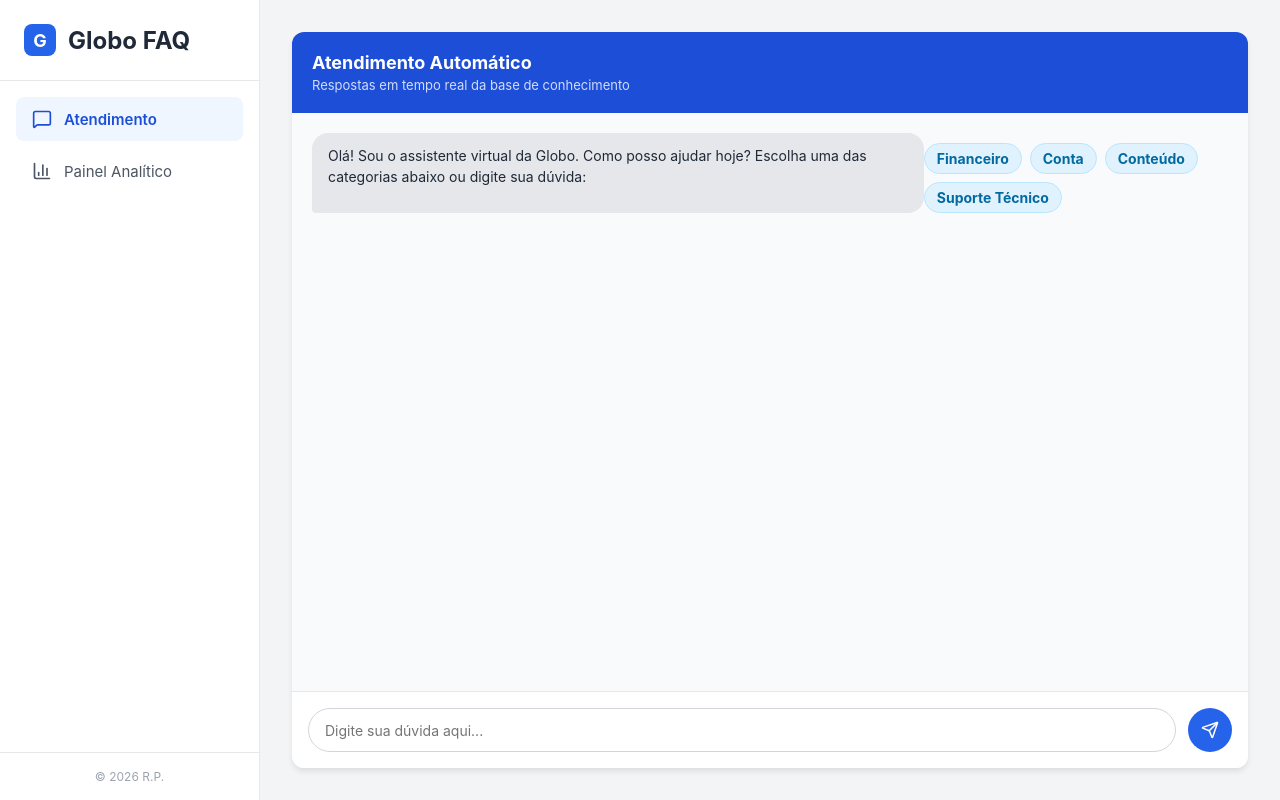
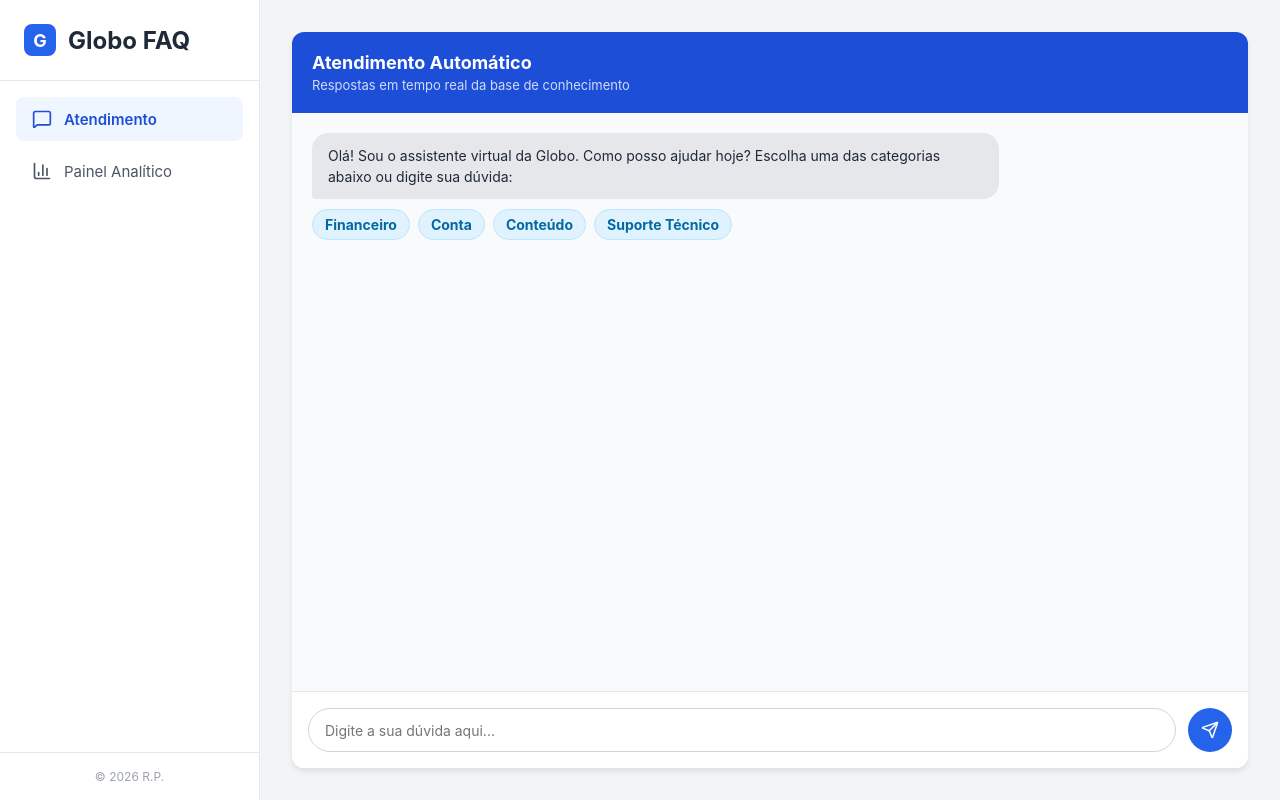
Before and after one commit to rafaelrspatrocinio/chatbot, a React (Vite) app in the folder frontend-chatbot/: page / in a window 1280 px wide. Built offline with nearby package versions, Linux system fonts and the light colour scheme.

Commit message:
Inclementando rolagem automatica e ajustando layout

```diff
--- a/frontend-chatbot/src/Chatbot.jsx
+++ b/frontend-chatbot/src/Chatbot.jsx
@@ -1,4 +1,4 @@
-import { useState, useRef, useEffect } from 'react';
+import React, { useState, useRef, useEffect } from 'react';
 import axios from 'axios';
 import { Send } from 'lucide-react';
 
@@ -11,40 +11,41 @@
     }
   ]);
   const [input, setInput] = useState('');
+
+  // 1. Referência para o auto-scroll
   const fimDoChatRef = useRef(null);
 
-  // Faz o scroll automático para a última mensagem
+  // 2. Efeito que faz a rolagem sempre que uma nova mensagem entra
   useEffect(() => {
     fimDoChatRef.current?.scrollIntoView({ behavior: 'smooth' });
   }, [mensagens]);
 
   const enviarPergunta = async (eventoOuTexto) => {
-    // Previne o recarregamento da página se vier do form de envio
+    // Previne o recarregamento da página (acionado ao pressionar Enter no form)
     if (eventoOuTexto && eventoOuTexto.preventDefault) {
       eventoOuTexto.preventDefault();
     }
 
-    // Identifica se a chamada veio do botão (string) ou do input de texto
+    // Identifica se a chamada veio do botão rápido (string) ou do input de texto
     const textoPergunta = typeof eventoOuTexto === 'string' ? eventoOuTexto : input;
 
     if (!textoPergunta.trim()) return;
 
-    // Adiciona a pergunta do usuário à tela
+    // Adiciona a pergunta do utilizador ao ecrã
     const novaMensagemUsuario = { remetente: 'usuario', texto: textoPergunta };
     setMensagens((prev) => [...prev, novaMensagemUsuario]);
 
-    // Só limpa o input se a mensagem foi enviada pelo campo de texto
+    // Limpa o input apenas se a mensagem foi enviada pelo campo de texto
     if (typeof eventoOuTexto !== 'string') {
       setInput('');
     }
 
     try {
-      // Chama a nossa API em Python no Docker/Render
       const resposta = await axios.post('https://chatbot-v8a5.onrender.com/api/v1/chatbot/perguntar', {
         pergunta: textoPergunta
       });
 
-      // Adiciona a resposta do bot à tela
+      // Adiciona a resposta da base de conhecimento
       setMensagens((prev) => [...prev, { remetente: 'bot', texto: resposta.data.resposta }]);
     } catch (erro) {
       setMensagens((prev) => [...prev, {
@@ -68,7 +69,7 @@
               {msg.texto}
             </div>
 
-            {/* Renderiza os botões de opção se a mensagem possuir essa propriedade */}
+            {/* Renderiza os botões de opção rápida */}
             {msg.opcoes && (
               <div style={{ display: 'flex', gap: '8px', flexWrap: 'wrap', marginTop: '10px' }}>
                 {msg.opcoes.map((opcao, i) => (
@@ -92,20 +93,22 @@
                 ))}
               </div>
             )}
-
           </div>
         ))}
+        {/* Âncora invisível onde o scroll automático vai parar */}
         <div ref={fimDoChatRef} />
       </div>
 
+      {/* O uso do <form> permite que a tecla "Enter" acione o envio automaticamente */}
       <form className="chat-input-area" onSubmit={enviarPergunta}>
         <input
           type="text"
-          placeholder="Digite sua dúvida aqui..."
+          placeholder="Digite a sua dúvida aqui..."
           value={input}
           onChange={(e) => setInput(e.target.value)}
         />
-        <button type="submit" className="btn-enviar">
+        {/* Adicionado aria-label para acessibilidade em leitores de ecrã */}
+        <button type="submit" className="btn-enviar" aria-label="Enviar mensagem">
           <Send size={18} />
         </button>
       </form>
--- a/frontend-chatbot/src/index.css
+++ b/frontend-chatbot/src/index.css
@@ -124,11 +124,17 @@
 
 .mensagem-wrapper {
   display: flex;
+  flex-direction: column;
   width: 100%;
 }
 
-.mensagem-wrapper.usuario { justify-content: flex-end; }
-.mensagem-wrapper.bot { justify-content: flex-start; }
+.mensagem-wrapper.usuario {
+  align-items: flex-end;
+}
+
+.mensagem-wrapper.bot {
+  align-items: flex-start;
+}
 
 .bolha-mensagem {
   max-width: 75%;
```
